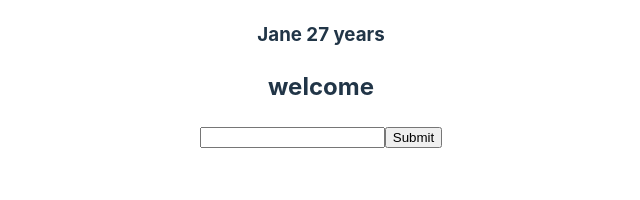
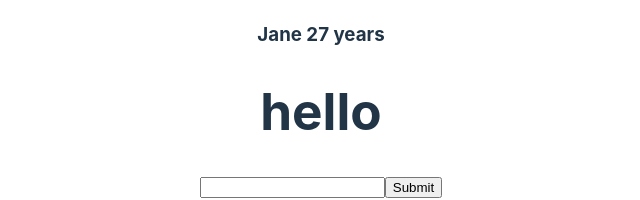
Before and after one commit to waraumbach/react.recap, a React (Vite) app: page / in a window 1280 px wide. Shown: the part 699-899 px from the top of the page, without its empty margins (319-959 px from the left). Built offline with nearby package versions, Linux system fonts and the light colour scheme.

Commit message:
updated state

```diff
--- a/src/Components/Counter.jsx
+++ b/src/Components/Counter.jsx
@@ -8,7 +8,7 @@ const Counter = () => {
   return (
     <>
       <div style={{ backgroundColor: cssMode ? "pink" : "white" }}>
-        <h2>welcome {name}</h2>
+        <h1>hello {name}</h1>
         <form
           onSubmit={(e) => {
             e.preventDefault();
```
